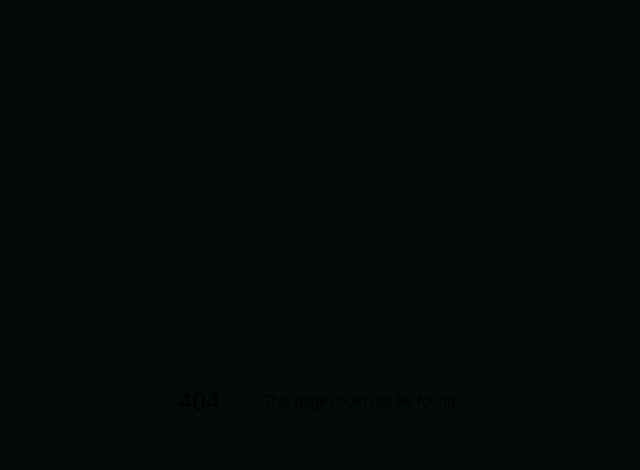
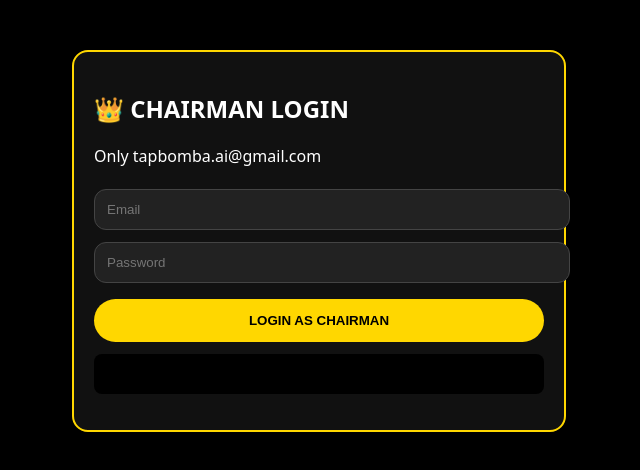
Before and after one commit to tapbombaai-glitch/main-naija-pidgin, a Next.js app: page /admin/login in a window 1280 px wide. Before the commit this address had no page. Shown: the top 470 px of the page, without its empty margins (321-961 px from the left). Built offline with nearby package versions, Linux system fonts and the light colour scheme.

Commit message:
Create app/admin/login/page.tsx

```diff
--- /dev/null
+++ b/app/admin/login/page.tsx
@@ -0,0 +1,141 @@
+"use client";
+import { useState } from "react";
+import { createClient } from "@supabase/supabase-js";
+
+const SUPABASE_URL = "https://rupuxvpupdhlhxgjrbsh.supabase.co";
+const SUPABASE_KEY = "sb_publishable_DQ27GSl6cVVYy8s5U4ZsFA_ye9e-hpY";
+const CHAIRMAN_EMAIL = "tapbomba.ai@gmail.com";
+
+const supabase = createClient(SUPABASE_URL, SUPABASE_KEY);
+
+export default function ChairmanLogin() {
+  const [email, setEmail] = useState("");
+  const [pass, setPass] = useState("");
+  const [msg, setMsg] = useState("");
+
+  async function doLogin() {
+    if (!email || !pass) {
+      setMsg("Fill email and password");
+      return;
+    }
+    setMsg("Checking...");
+
+    try {
+      const res = await supabase.auth.signInWithPassword({
+        email: email.trim(),
+        password: pass,
+      });
+      if (res.error) {
+        setMsg(res.error.message);
+        return;
+      }
+
+      const sess = await supabase.auth.getSession();
+      const userId = sess.data.session?.user.id;
+
+      const { data: profile, error } = await supabase
+        .from("profiles")
+        .select("*")
+        .eq("id", userId)
+        .single();
+
+      if (error || !profile) {
+        setMsg("Profile not found");
+        return;
+      }
+
+      // THIS IS THE PATTERN FROM YOUR HTML
+      if (
+        profile.email !== CHAIRMAN_EMAIL ||
+        profile.is_chairman !== true
+      ) {
+        setMsg(`🚫 BLOCKED - Only ${CHAIRMAN_EMAIL} na chairman`);
+        await supabase.auth.signOut();
+        return;
+      }
+
+      // Success - Go to Chairman Dashboard
+      setMsg("✅ Chairman verified! Going...");
+      window.location.href = "/chairman";
+    } catch (err: any) {
+      setMsg("❌ " + err.message);
+    }
+  }
+
+  return (
+    <div style={{ background: "#000", minHeight: "100vh", padding: "20px", color: "#fff" }}>
+      <div
+        style={{
+          maxWidth: "450px",
+          margin: "30px auto",
+          border: "2px solid gold",
+          borderRadius: "16px",
+          padding: "20px",
+          background: "#111",
+        }}
+      >
+        <h2>👑 CHAIRMAN LOGIN</h2>
+        <p>Only {CHAIRMAN_EMAIL}</p>
+
+        <input
+          placeholder="Email"
+          value={email}
+          onChange={(e) => setEmail(e.target.value)}
+          style={{
+            width: "100%",
+            padding: "12px",
+            borderRadius: "12px",
+            border: "1px solid #444",
+            background: "#222",
+            color: "#fff",
+            margin: "6px 0",
+          }}
+        />
+        <input
+          type="password"
+          placeholder="Password"
+          value={pass}
+          onChange={(e) => setPass(e.target.value)}
+          style={{
+            width: "100%",
+            padding: "12px",
+            borderRadius: "12px",
+            border: "1px solid #444",
+            background: "#222",
+            color: "#fff",
+            margin: "6px 0",
+          }}
+        />
+
+        <button
+          onClick={doLogin}
+          style={{
+            width: "100%",
+            padding: "14px",
+            borderRadius: "40px",
+            background: "gold",
+            color: "#000",
+            fontWeight: 800,
+            border: "none",
+            marginTop: "10px",
+            cursor: "pointer",
+          }}
+        >
+          LOGIN AS CHAIRMAN
+        </button>
+
+        <p
+          style={{
+            background: "#000",
+            padding: "10px",
+            borderRadius: "8px",
+            marginTop: "12px",
+            minHeight: "20px",
+          }}
+        >
+          {msg}
+        </p>
+      </div>
+    </div>
+  );
+}
```
